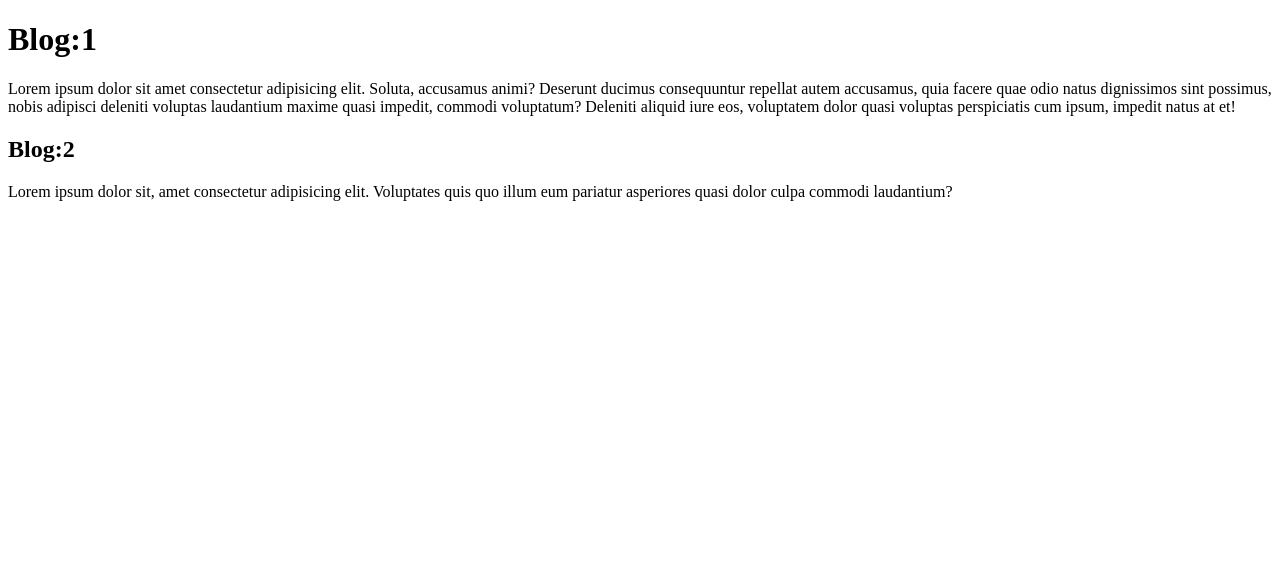
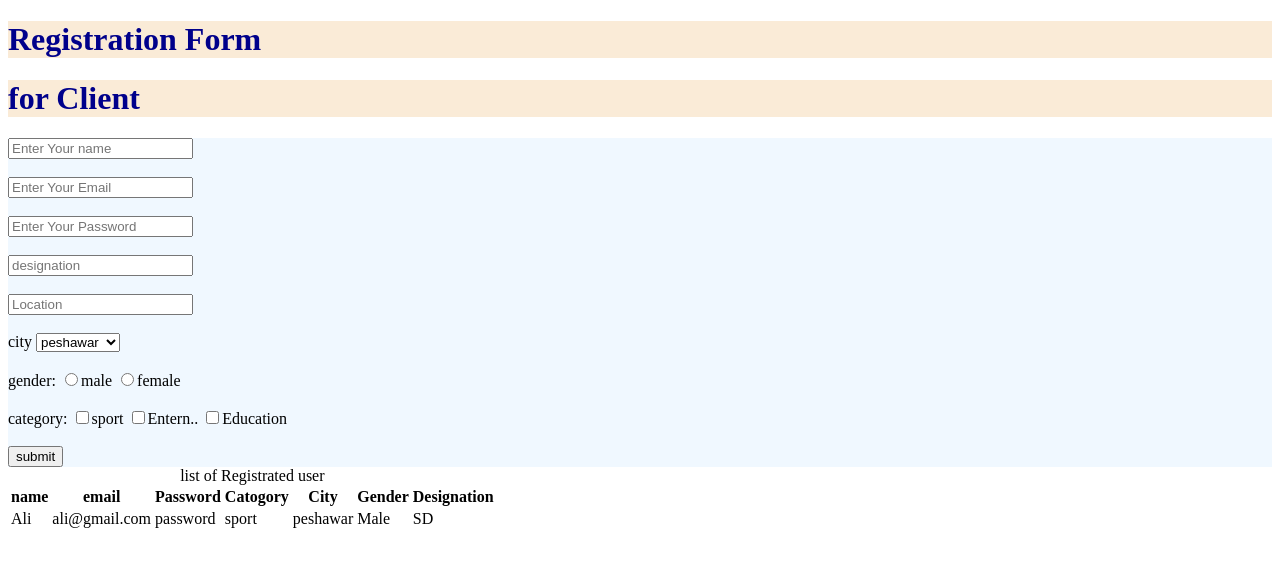
Before and after one commit to asadkhan0010/blog, a plain HTML site: page index.html in a window 1280 px wide. Drawn offline with Linux system fonts and the light colour scheme.

Commit message:
version: form and table

```diff
--- a/index.html
+++ b/index.html
@@ -4,11 +4,74 @@
     <meta charset="UTF-8">
     <meta name="viewport" content="width=device-width, initial-scale=1.0">
     <title>Blog</title>
+    <link rel="stylesheet" href="/blog/style.css">
+
+    <!-- <style>
+
+    </style> -->
 </head>
 <body>
-    <h1>Blog:1</h1>
-    <p>Lorem ipsum dolor sit amet consectetur adipisicing elit. Soluta, accusamus animi? Deserunt ducimus consequuntur repellat autem accusamus, quia facere quae odio natus dignissimos sint possimus, nobis adipisci deleniti voluptas laudantium maxime quasi impedit, commodi voluptatum? Deleniti aliquid iure eos, voluptatem dolor quasi voluptas perspiciatis cum ipsum, impedit natus at et!</p>
-    <h2>Blog:2</h2>
-    <p>Lorem ipsum dolor sit, amet consectetur adipisicing elit. Voluptates quis quo illum eum pariatur asperiores quasi dolor culpa commodi laudantium?</p>
+    <h1 style=""> Registration Form</h1>
+    <h1>for Client</h1>
+   <form action="thankyou.html" style="background-color: aliceblue;">
+
+  <input type="text" placeholder="Enter Your name ">
+  <br><br>
+  <input type="email" placeholder="Enter Your Email">
+  <br><br>
+  <input type="password" name="" id=""  placeholder="Enter Your Password">
+  <br><br>
+  <input type="text" placeholder="designation">
+  <br><br>
+  <input type="text" placeholder="Location">
+  <br><br>
+  city
+    <select name="" id="">
+        <option value="">peshawar</option>
+        <option value="">lahore</option>
+        <option value="">Islamabad</option>
+    </select>
+    <br><br>
+    gender:
+    <input type="radio" name="gender" id="">male
+    <input type="radio" name="gender" id="">female
+    <br><br>
+    category:
+    <input type="checkbox" name="cato" id="">sport
+    <input type="checkbox" name="cato" id="">Entern..
+    <input type="checkbox" name="cato" id="">Education
+
+    <br><br>
+
+  <input type="submit" value="submit">
+   </form>
+
+
+   <table>
+    <caption>  list of Registrated user</caption>
+    <thead>
+        <tr>
+            <th>name</th>
+            <th>email</th>
+            <th>Password</th>
+            <th>Catogory</th>
+            <th>City</th>
+            <th>Gender</th>
+            <th>Designation</th>
+        </tr>
+    </thead>
+    <tbody>
+        <tr>
+            <td>Ali</td>
+            <td>ali@gmail.com</td>
+            <td>password</td>
+            <td>sport</td>
+            <td>peshawar</td>
+            <td>Male</td>
+            <td>SD</td>
+        </tr>
+    </tbody>
+
+   </table>
 </body>
 </html>
--- /dev/null
+++ b/style.css
@@ -0,0 +1,5 @@
+h1{
+    color: darkblue;
+    background-color: antiquewhite;
+
+}
```
Also changed, not shown: thankyou.html (added, +12 -0 lines).
